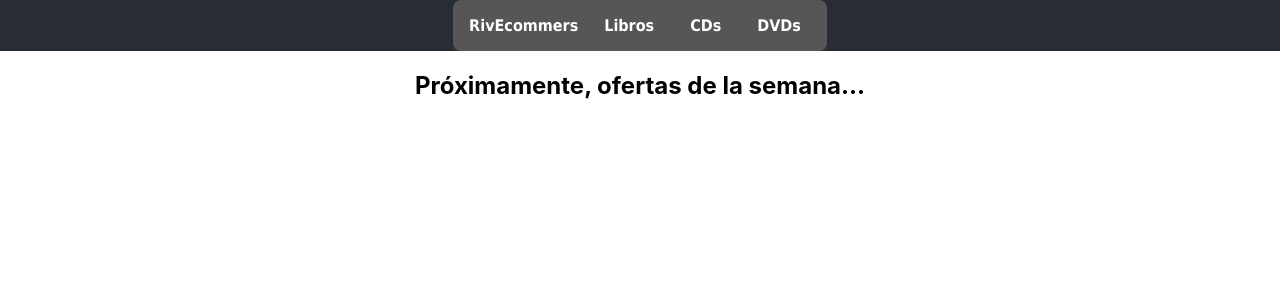
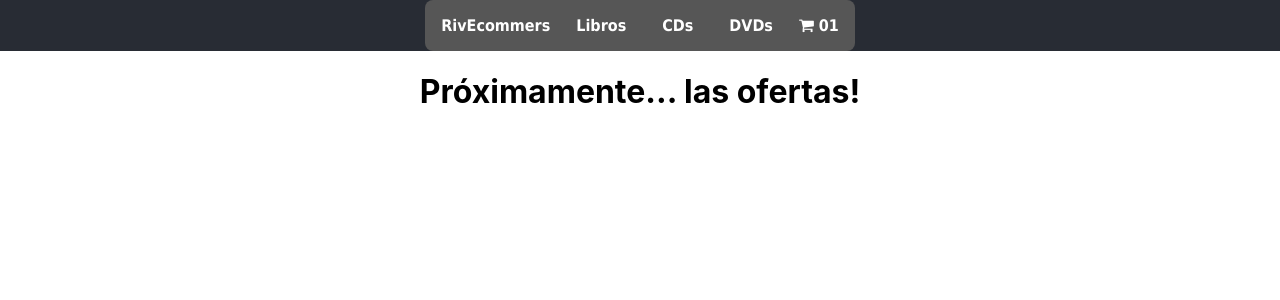
Before and after one commit to NicoRivella/ecommerceReactJS, a React (Create React App) app in the folder rivecomerce/: page / in a window 1280 px wide. Shown: the top 300 px of the page. Built offline with nearby package versions, Linux system fonts and the light colour scheme.

Commit message:
Componentes 1

```diff
--- a/rivecomerce/public/index.html
+++ b/rivecomerce/public/index.html
@@ -24,6 +24,7 @@
       work correctly both with client-side routing and a non-root public URL.
       Learn how to configure a non-root public URL by running `npm run build`.
     -->
+    <link rel='stylesheet' href='https://cdnjs.cloudflare.com/ajax/libs/font-awesome/4.7.0/css/font-awesome.min.css'>
     <title>React App</title>
   </head>
   <body>
--- a/rivecomerce/src/App.js
+++ b/rivecomerce/src/App.js
@@ -1,6 +1,7 @@
 import logo from './logo.svg';
 import './App.css';
 import NavBar from './components/NavBar/NavBar';
+import ItemListContainer from './components/ItemListContainer/ItemLIstContainer';
 
 function App() {
   return (
@@ -8,9 +9,7 @@ function App() {
       <header className="App-header">
         <NavBar />
       </header>
-      <h2>
-        Próximamente, ofertas de la semana...
-      </h2>
+      <ItemListContainer greetings='Próximamente... las ofertas!' />
     </div>
   );
 }
--- /dev/null
+++ b/rivecomerce/src/components/CartWidget/CartWidget.js
@@ -0,0 +1,11 @@
+const CartWidget = (props) => {
+    console.log (props.greetings)
+    return (
+        <li>
+            <i class='fa fa-shopping-cart'></i>
+            <b> 01 </b>
+        </li>
+    )
+}
+
+export default CartWidget
--- /dev/null
+++ b/rivecomerce/src/components/ItemListContainer/ItemLIstContainer.js
@@ -0,0 +1,10 @@
+const ItemListContainer = (props) => {
+    console.log (props.greetings)
+    return (
+        <h1>
+            {props.greetings}
+        </h1>
+    )
+}
+
+export default ItemListContainer
--- a/rivecomerce/src/components/NavBar/NavBar.js
+++ b/rivecomerce/src/components/NavBar/NavBar.js
@@ -1,4 +1,5 @@
 import './NavBar.css'
+import CartWidget from '../CartWidget/CartWidget'
 
 const NavBar = () => {
     return(
@@ -8,6 +9,7 @@ const NavBar = () => {
 		        <li><a href="#">Libros</a></li>
 		        <li><a href="#">CDs</a></li>
 		        <li><a href="#">DVDs</a></li>
+                <CartWidget />
 	        </ul>
         </nav>
     )
```
